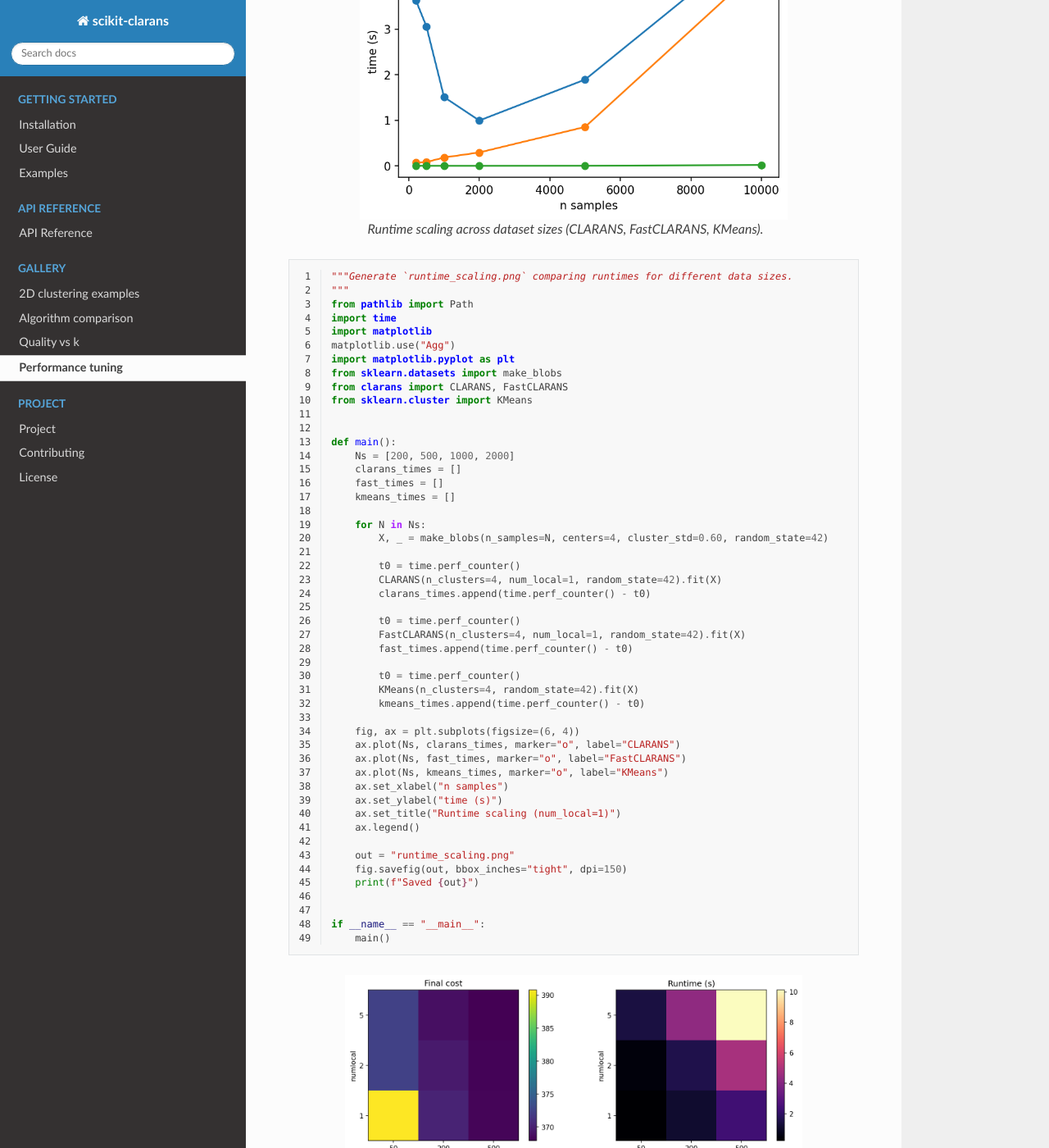
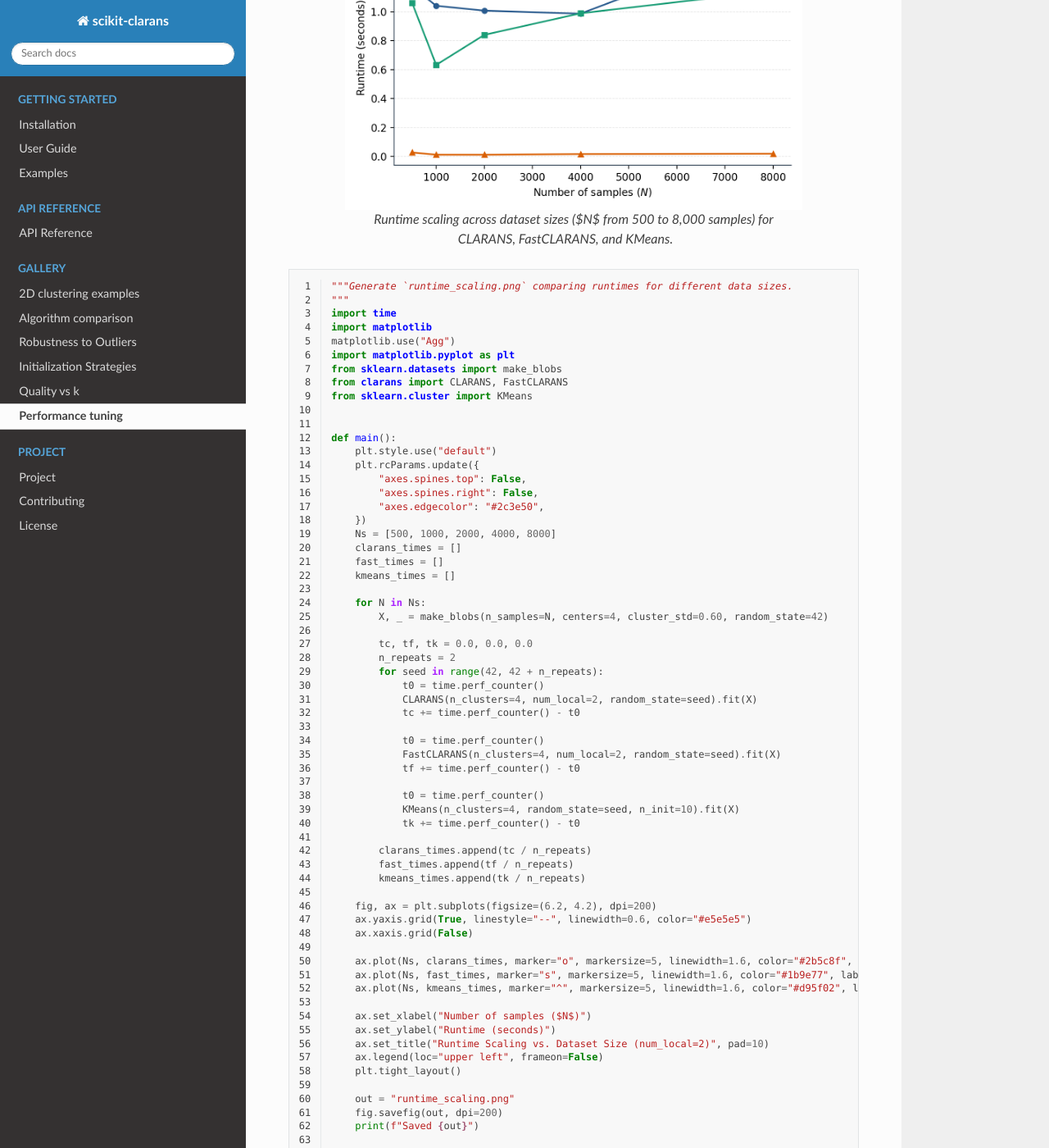
Before and after one commit to ThienNguyen3001/scikit-clarans, a Sphinx documentation site: the page built from docs/source/gallery/performance.rst, in a window 1280 px wide and 1400 px high, scrolled down 282 px. Shown: the whole window at 82% size. Built offline with Sphinx 7.4.7 and the Read the Docs theme 3.1.0, drawn with Linux system fonts in a browser that asks for light colours; some of the changed text lies outside the part shown.

Commit message:
docs: change gallery

```diff
--- a/docs/source/gallery/performance.rst
+++ b/docs/source/gallery/performance.rst
@@ -3,10 +3,11 @@
 
 .. figure:: /_static/runtime_scaling.png
    :alt: Runtime scaling
-   :figwidth: 75%
+   :figwidth: 80%
    :align: center
 
-   Runtime scaling across dataset sizes (CLARANS, FastCLARANS, KMeans).
+   Runtime scaling across dataset sizes ($N$ from 500 to 8,000 samples)
+   for CLARANS, FastCLARANS, and KMeans.
 
 .. _gallery-performance-code:
 
@@ -15,7 +16,6 @@
 
    """Generate `runtime_scaling.png` comparing runtimes for different data sizes.
    """
-   from pathlib import Path
    import time
    import matplotlib
    matplotlib.use("Agg")
@@ -26,7 +26,13 @@
 
 
    def main():
-       Ns = [200, 500, 1000, 2000]
+       plt.style.use("default")
+       plt.rcParams.update({
+           "axes.spines.top": False,
+           "axes.spines.right": False,
+           "axes.edgecolor": "#2c3e50",
+       })
+       Ns = [500, 1000, 2000, 4000, 8000]
        clarans_times = []
        fast_times = []
        kmeans_times = []
@@ -34,29 +40,41 @@
        for N in Ns:
            X, _ = make_blobs(n_samples=N, centers=4, cluster_std=0.60, random_state=42)
 
-           t0 = time.perf_counter()
-           CLARANS(n_clusters=4, num_local=1, random_state=42).fit(X)
-           clarans_times.append(time.perf_counter() - t0)
+           tc, tf, tk = 0.0, 0.0, 0.0
+           n_repeats = 2
+           for seed in range(42, 42 + n_repeats):
+               t0 = time.perf_counter()
+               CLARANS(n_clusters=4, num_local=2, random_state=seed).fit(X)
+               tc += time.perf_counter() - t0
 
-           t0 = time.perf_counter()
-           FastCLARANS(n_clusters=4, num_local=1, random_state=42).fit(X)
-           fast_times.append(time.perf_counter() - t0)
+               t0 = time.perf_counter()
+               FastCLARANS(n_clusters=4, num_local=2, random_state=seed).fit(X)
+               tf += time.perf_counter() - t0
 
-           t0 = time.perf_counter()
-           KMeans(n_clusters=4, random_state=42).fit(X)
-           kmeans_times.append(time.perf_counter() - t0)
+               t0 = time.perf_counter()
+               KMeans(n_clusters=4, random_state=seed, n_init=10).fit(X)
+               tk += time.perf_counter() - t0
 
-       fig, ax = plt.subplots(figsize=(6, 4))
-       ax.plot(Ns, clarans_times, marker="o", label="CLARANS")
-       ax.plot(Ns, fast_times, marker="o", label="FastCLARANS")
-       ax.plot(Ns, kmeans_times, marker="o", label="KMeans")
-       ax.set_xlabel("n samples")
-       ax.set_ylabel("time (s)")
-       ax.set_title("Runtime scaling (num_local=1)")
-       ax.legend()
+           clarans_times.append(tc / n_repeats)
+           fast_times.append(tf / n_repeats)
+           kmeans_times.append(tk / n_repeats)
+
+       fig, ax = plt.subplots(figsize=(6.2, 4.2), dpi=200)
+       ax.yaxis.grid(True, linestyle="--", linewidth=0.6, color="#e5e5e5")
+       ax.xaxis.grid(False)
+
+       ax.plot(Ns, clarans_times, marker="o", markersize=5, linewidth=1.6, color="#2b5c8f", label="CLARANS")
+       ax.plot(Ns, fast_times, marker="s", markersize=5, linewidth=1.6, color="#1b9e77", label="FastCLARANS")
+       ax.plot(Ns, kmeans_times, marker="^", markersize=5, linewidth=1.6, color="#d95f02", label="K-Means")
+
+       ax.set_xlabel("Number of samples ($N$)")
+       ax.set_ylabel("Runtime (seconds)")
+       ax.set_title("Runtime Scaling vs. Dataset Size (num_local=2)", pad=10)
+       ax.legend(loc="upper left", frameon=False)
+       plt.tight_layout()
 
        out = "runtime_scaling.png"
-       fig.savefig(out, bbox_inches="tight", dpi=150)
+       fig.savefig(out, dpi=200)
        print(f"Saved {out}")
 
 
@@ -65,17 +83,17 @@
 
 .. figure:: /_static/parameter_sensitivity.png
    :alt: Parameter sensitivity
-   :figwidth: 80%
+   :figwidth: 90%
    :align: center
 
-   Sensitivity of final cost / runtime to ``num_local`` and ``max_neighbors``.
+   Sensitivity of final cost and runtime to ``num_local`` and ``max_neighbors``,
+   with values annotated directly within each grid cell.
 
 .. code-block:: python
    :linenos:
 
    """Generate `parameter_sensitivity.png` showing cost/runtime for parameter grid.
    """
-   from pathlib import Path
    import time
    import numpy as np
    import matplotlib
@@ -87,9 +105,15 @@
 
 
    def main():
+       plt.style.use("default")
+       plt.rcParams.update({
+           "axes.spines.top": False,
+           "axes.spines.right": False,
+           "axes.edgecolor": "#2c3e50",
+       })
        X, _ = make_blobs(n_samples=500, centers=4, cluster_std=0.60, random_state=42)
        num_locals = [1, 2, 5]
-       max_neighbors = [50, 200, 500]
+       max_neighbors = [50, 150, 300, 500]
 
        cost_grid = np.zeros((len(num_locals), len(max_neighbors)))
        time_grid = np.zeros_like(cost_grid)
@@ -102,29 +126,59 @@
                time_grid[i, j] = time.perf_counter() - t0
                cost_grid[i, j] = calculate_cost(X, model.medoid_indices_)
 
-       fig, axes = plt.subplots(1, 2, figsize=(12, 4))
-       im0 = axes[0].imshow(cost_grid, cmap="viridis", origin="lower")
+       fig, axes = plt.subplots(1, 2, figsize=(11.5, 4.2), dpi=200)
+
+       # Cost Heatmap: Blues
+       im0 = axes[0].imshow(cost_grid, cmap="Blues", origin="lower", aspect="auto")
        axes[0].set_xticks(range(len(max_neighbors)))
        axes[0].set_xticklabels([str(m) for m in max_neighbors])
        axes[0].set_yticks(range(len(num_locals)))
        axes[0].set_yticklabels([str(n) for n in num_locals])
        axes[0].set_xlabel("max_neighbors")
        axes[0].set_ylabel("num_local")
-       axes[0].set_title("Final cost")
-       fig.colorbar(im0, ax=axes[0])
+       axes[0].set_title("(a) Solution Cost (lower is better)", pad=8)
+       cbar0 = fig.colorbar(im0, ax=axes[0], shrink=0.85)
+       cbar0.ax.tick_params(labelsize=8)
 
-       im1 = axes[1].imshow(time_grid, cmap="magma", origin="lower")
+       cost_min, cost_max = cost_grid.min(), cost_grid.max()
+       for i in range(len(num_locals)):
+           for j in range(len(max_neighbors)):
+               val = cost_grid[i, j]
+               norm = (val - cost_min) / (cost_max - cost_min + 1e-8)
+               text_color = "white" if norm > 0.65 else "#222222"
+               axes[0].text(
+                   j, i, f"{val:.1f}",
+                   ha="center", va="center",
+                   color=text_color, fontsize=9
+               )
+
+       # Runtime Heatmap: YlOrRd
+       im1 = axes[1].imshow(time_grid, cmap="YlOrRd", origin="lower", aspect="auto")
        axes[1].set_xticks(range(len(max_neighbors)))
        axes[1].set_xticklabels([str(m) for m in max_neighbors])
        axes[1].set_yticks(range(len(num_locals)))
        axes[1].set_yticklabels([str(n) for n in num_locals])
        axes[1].set_xlabel("max_neighbors")
        axes[1].set_ylabel("num_local")
-       axes[1].set_title("Runtime (s)")
-       fig.colorbar(im1, ax=axes[1])
+       axes[1].set_title("(b) Runtime in seconds", pad=8)
+       cbar1 = fig.colorbar(im1, ax=axes[1], shrink=0.85)
+       cbar1.ax.tick_params(labelsize=8)
 
+       time_min, time_max = time_grid.min(), time_grid.max()
+       for i in range(len(num_locals)):
+           for j in range(len(max_neighbors)):
+               val = time_grid[i, j]
+               norm = (val - time_min) / (time_max - time_min + 1e-8)
+               text_color = "white" if norm > 0.65 else "#222222"
+               axes[1].text(
+                   j, i, f"{val:.2f}s",
+                   ha="center", va="center",
+                   color=text_color, fontsize=9
+               )
+
+       plt.tight_layout()
        out = "parameter_sensitivity.png"
-       fig.savefig(out, bbox_inches="tight", dpi=150)
+       fig.savefig(out, dpi=200)
        print(f"Saved {out}")
 
 
--- a/docs/source/index.rst
+++ b/docs/source/index.rst
@@ -34,6 +34,8 @@
 
    gallery/2d_clustering
    gallery/comparison
+   gallery/outliers
+   gallery/initializations
    gallery/quality_vs_k
    gallery/performance
 
```
Also changed, not shown: docs/source/gallery/2d_clustering.rst (+67 -26 lines), docs/source/gallery/comparison.rst (+44 -14 lines), docs/source/gallery/initializations.rst (added, +93 -0 lines), docs/source/gallery/outliers.rst (added, +116 -0 lines), docs/source/gallery/quality_vs_k.rst (+33 -11 lines), docs/source/_static/comparison_clustering.png, docs/source/_static/gallery_clusters_anisotropic.png, docs/source/_static/gallery_clusters_blobs.png, docs/source/_static/gallery_clusters_moons.png, docs/source/_static/initialization_comparison.png (added), docs/source/_static/outlier_robustness.png (added), docs/source/_static/parameter_sensitivity.png, docs/source/_static/runtime_scaling.png, docs/source/_static/silhouette_vs_k.png, 2 other files.
